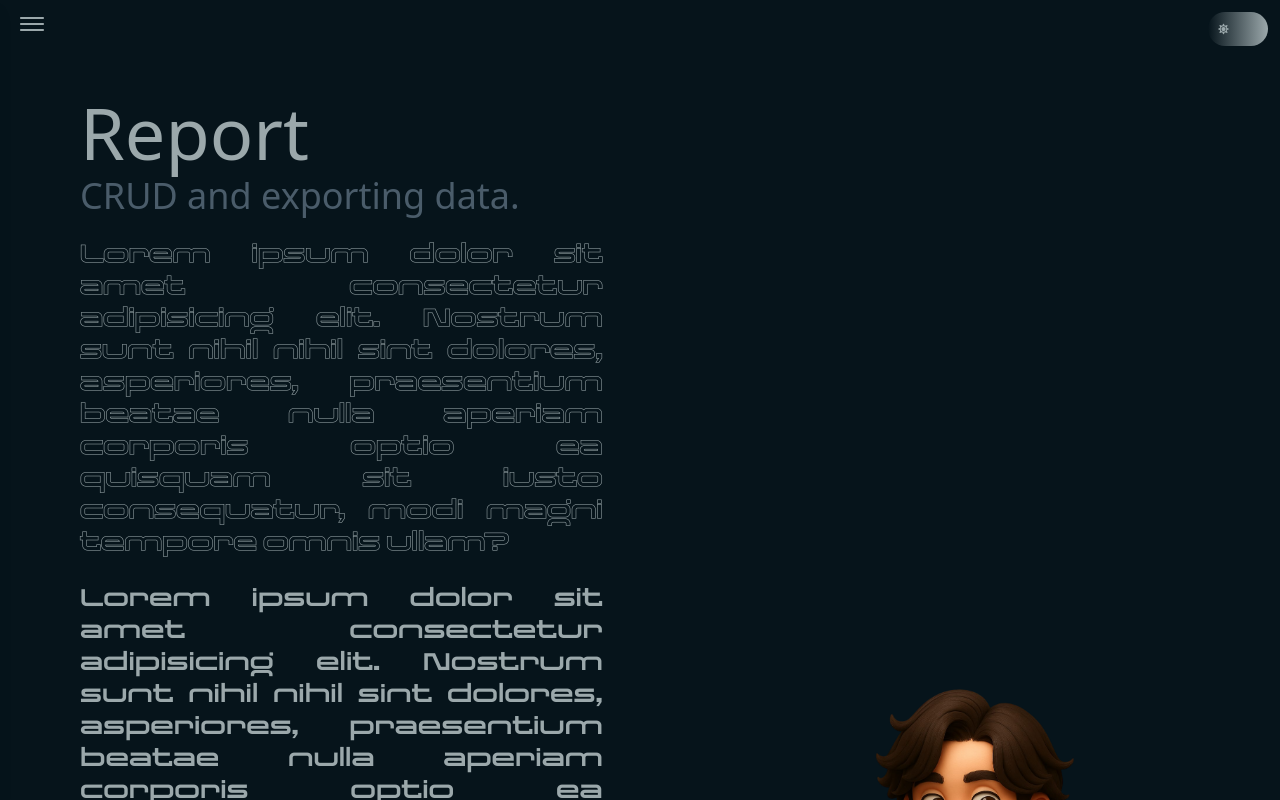
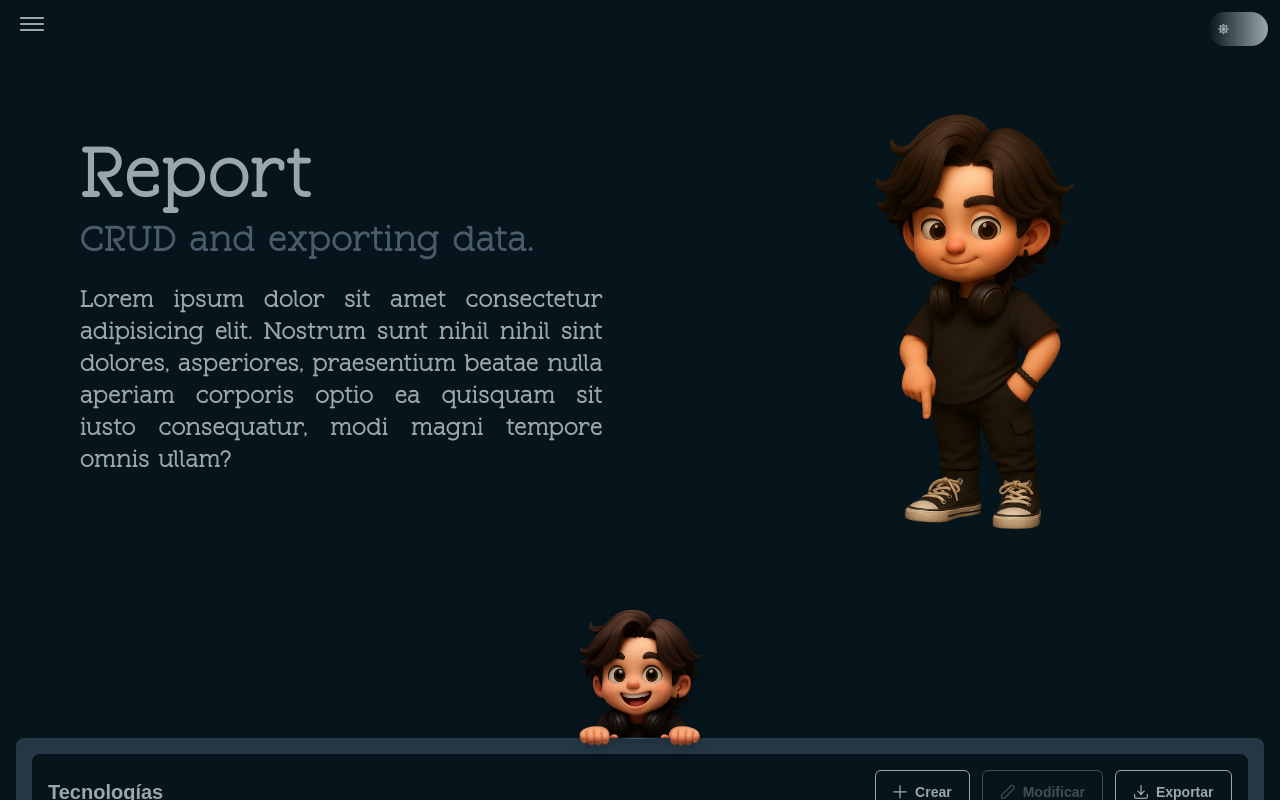
Before and after one commit to kenshivr/Brayan, a React (Vite) app: page /Brayan/report in a window 1280 px wide. Built offline with nearby package versions, Linux system fonts and the light colour scheme; a web font is replaced by a local one.

Commit message:
Final font and favicon.

```diff
--- a/index.html
+++ b/index.html
@@ -4,6 +4,7 @@
     <meta charset="UTF-8" />
     <meta name="viewport" content="width=device-width, initial-scale=1.0" />
     <link href="/src/index.css" rel="stylesheet" />
+    <link rel="icon" type="image/x-icon" href="/fav.ico" />
     <title>Brayan Dev</title>
   </head>
   <body>
--- /dev/null
+++ b/src/components/UI/font.tsx
@@ -0,0 +1,28 @@
+import { useFontStore } from '@src/context/fontStore';
+
+export default function FontSelector() {
+    const fonts = [
+        'agneos_outline',
+        'agneos_regular',
+        'aventi',
+        'quloon',
+        'slabion',
+        'falling',
+    ] as const;
+
+    const { setFont, activeFont } = useFontStore();
+
+    return (
+        <div className="flex flex-col gap-2">
+            {fonts.map((font) => (
+                <button
+                    key={font}
+                    onClick={() => setFont(font)}
+                    className={activeFont === font ? 'underline' : ''}
+                >
+                    {font}
+                </button>
+            ))}
+        </div>
+    );
+};
--- a/src/components/UI/mainContainer.tsx
+++ b/src/components/UI/mainContainer.tsx
@@ -13,7 +13,11 @@ export default function MainContainer({
 }) {
   return (
     <div
-      style={{ backgroundColor: "var(--color-fifthColor)" }}
+      style={{
+        backgroundColor: "var(--color-fifthColor)",
+        fontFamily: 'slabion',
+        // fontFamily: 'var(--font-FontText)',
+      }}
       className={cn(
         "overflow-x-hidden",
         "transition-all duration-300 ease-in-out relative",
--- a/src/components/UI/menu.tsx
+++ b/src/components/UI/menu.tsx
@@ -217,7 +217,7 @@ function MenuOption({
 }) {
   return (
     <div className="flex flex-row justify-start items-center gap-2">
-      {icon && icon}
+      {icon}
       <Link
         to={`/${route ?? ""}`}
         style={{ color: activeColor }}
--- a/src/components/table/introduction.tsx
+++ b/src/components/table/introduction.tsx
@@ -1,6 +1,7 @@
 import cn from "@src/services/clsx";
 import image from "@public/Down3D.png";
 import { type ReactNode } from "react";
+import FontSelector from "@components/UI/font";
 
 export default function Introduction({
     className = "",
@@ -34,41 +35,8 @@ export default function Introduction({
                         optio ea quisquam sit iusto consequatur, modi magni tempore omnis ullam?
                     `}
                 />
-                <Paragraph1
-                    content={`
-                        Lorem ipsum dolor sit amet consectetur adipisicing elit. Nostrum sunt nihil
-                        nihil  sint dolores, asperiores, praesentium beatae nulla aperiam corporis
-                        optio ea quisquam sit iusto consequatur, modi magni tempore omnis ullam?
-                    `}
-                />
-                <Paragraph2
-                    content={`
-                        Lorem ipsum dolor sit amet consectetur adipisicing elit. Nostrum sunt nihil
-                        nihil  sint dolores, asperiores, praesentium beatae nulla aperiam corporis
-                        optio ea quisquam sit iusto consequatur, modi magni tempore omnis ullam?
-                    `}
-                />
-                <Paragraph3
-                    content={`
-                        Lorem ipsum dolor sit amet consectetur adipisicing elit. Nostrum sunt nihil
-                        nihil  sint dolores, asperiores, praesentium beatae nulla aperiam corporis
-                        optio ea quisquam sit iusto consequatur, modi magni tempore omnis ullam?
-                    `}
-                />
-                <Paragraph4
-                    content={`
-                        Lorem ipsum dolor sit amet consectetur adipisicing elit. Nostrum sunt nihil
-                        nihil  sint dolores, asperiores, praesentium beatae nulla aperiam corporis
-                        optio ea quisquam sit iusto consequatur, modi magni tempore omnis ullam?
-                    `}
-                />
-                <Paragraph5
-                    content={`
-                        Lorem ipsum dolor sit amet consectetur adipisicing elit. Nostrum sunt nihil
-                        nihil  sint dolores, asperiores, praesentium beatae nulla aperiam corporis
-                        optio ea quisquam sit iusto consequatur, modi magni tempore omnis ullam?
-                    `}
-                />
+
+                {/* <FontSelector /> */}
             </div>
 
             {/* Personaje */}
@@ -121,8 +89,7 @@ function Paragraph({
         <span
             className="text-2xl text-justify mb-6"
             style={{
-                color: 'var(--color-firstColor)',
-                fontFamily: 'agneos_outline'
+                color: 'var(--color-firstColor)'
             }}
         >
             {content}
--- a/src/components/table/table.tsx
+++ b/src/components/table/table.tsx
@@ -150,7 +150,7 @@ export default function Table() {
                     icon="pi pi-pencil"
                     disabled={!selected}
                     onClick={openEditForm}
-                    />
+                />
                 <ActionButton
                     label="Exportar"
                     icon="pi pi-download"
@@ -181,7 +181,10 @@ export default function Table() {
             className={cn(
                 'w-full mt-28 mb-14 flex flex-col',
             )}
-            style={{ color: theme.firstColor }}
+            style={{
+                color: theme.firstColor,
+                fontFamily: 'var(--font-FontText)'
+            }}
         >
             <Toast ref={toast} position='bottom-right' />
 
--- /dev/null
+++ b/src/context/fontStore.ts
@@ -0,0 +1,22 @@
+import { create } from 'zustand';
+
+export type FontKey =
+  | 'agneos_outline'
+  | 'agneos_regular'
+  | 'aventi'
+  | 'quloon'
+  | 'slabion'
+  | 'falling';
+
+interface FontState {
+  activeFont: FontKey;
+  setFont: (font: FontKey) => void;
+}
+
+export const useFontStore = create<FontState>((set) => ({
+  activeFont: 'slabion',
+  setFont: (font) => {
+    document.documentElement.style.setProperty('--font-FontText', font);
+    set({ activeFont: font });
+  },
+}));
--- a/src/styles/fonts.css
+++ b/src/styles/fonts.css
@@ -8,7 +8,7 @@
 @font-face {
   font-family: 'agneos_regular';
   src: url('../assets/fonts/agneos-regular.ttf') format('truetype');
-  font-weight: 400;
+  font-weight: 300;
   font-style: normal;
 }
 
```
Also changed, not shown: 1 other file (tests, documents, lock files or other folders).
